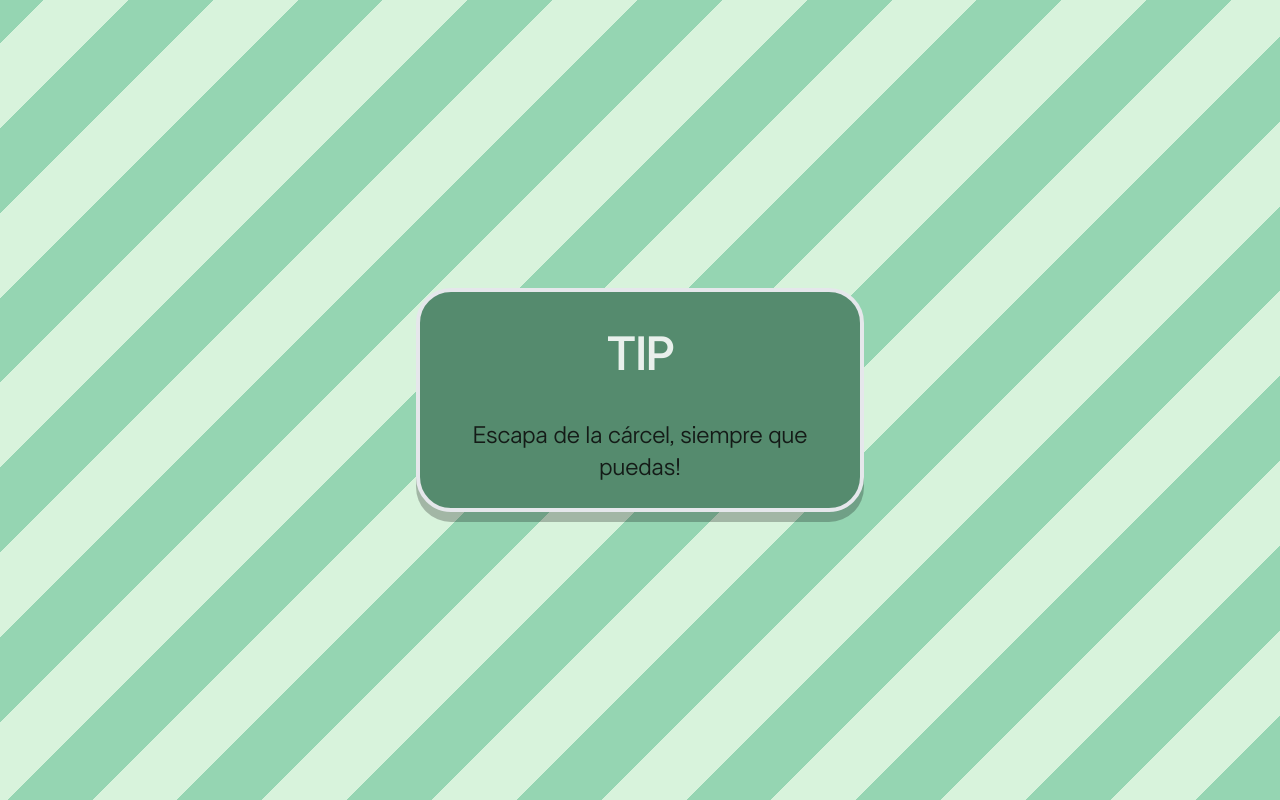
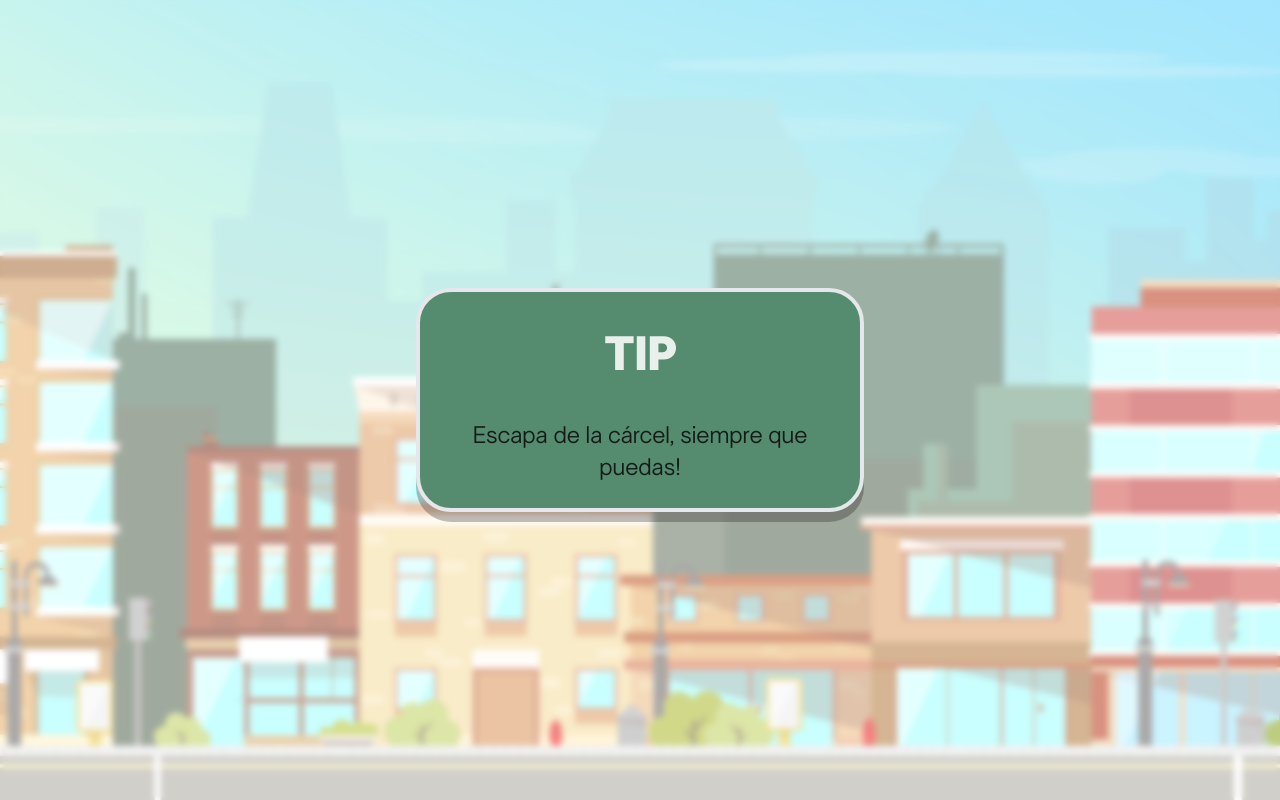
Before and after one commit to UNIZAR-30226-2026-08/frontend-web, a React (Vite) app in the folder magnate/: page / in a window 1280 px wide. Built offline with nearby package versions, Linux system fonts and the light colour scheme.

Commit message:
Feature: Improve loading page layout and styling

```diff
--- a/magnate/src/components/ui/shader.tsx
+++ b/magnate/src/components/ui/shader.tsx
@@ -2,7 +2,7 @@
 
 const ShaderLoading = ({
   text = "Cargando...", speed = 1.7,
-  jump = 15, size = 80, color = "var(--color-text-secondary)" }) => {
+  jump = 15, size = 80, color = "var(--color-tertiary)" }) => {
 
     return (
       <div style={{ display: 'flex', justifyContent: 'flex-end', alignItems: 'flex-end',
@@ -27,6 +27,7 @@
           WebkitBackgroundClip: 'text',
           WebkitTextFillColor: 'transparent',
           margin:'20px',
+          marginRight: '50px'
         }}>
           {text.split('').map((char, i) => (
             <span key={i} style={{
--- a/magnate/src/pages/Loading/Loading.tsx
+++ b/magnate/src/pages/Loading/Loading.tsx
@@ -10,10 +10,11 @@
 
 export default function Loading() {
     return (
-        <div className='flex justify-center items-center min-h-screen bg-[repeating-linear-gradient(-45deg,#95d5b2_0px,#95d5b2_60px,#d8f3dc_60px,#d8f3dc_120px)]'>
-            <Card className=" bg-[#558b6e] w-full max-w-md shadow-[0px_10px_0px_0px_rgba(0,0,0,0.25)] border-4 rounded-[35px]">
+        <div className='flex justify-center items-center min-h-screen bg-[url(@/assets/bg_city.jpg)] bg-cover bg-center bg-no-repeat relative'>
+            <div className='absolute inset-0 bg-white/50 backdrop-blur-[3px]'></div>
+                <Card className="relative bg-[#558b6e] w-full max-w-md shadow-[0px_10px_0px_0px_rgba(0,0,0,0.25)] border-4 rounded-[35px]">
                     <CardHeader>
-                    <CardTitle className="text-5xl text-center text-[var(--color-text)]">
+                        <CardTitle className="text-5xl text-center text-[var(--color-text)] font-black">
                             TIP
                         </CardTitle>
                     </CardHeader>
--- a/magnate/src/styles/global.css
+++ b/magnate/src/styles/global.css
@@ -6,7 +6,7 @@
 :root {
   --color-primary: #3fa34d;
   --color-secondary: #2a9134;
-  --color-tertiary: #40916c;
+  --color-tertiary: #558b6e;
   --color-background: #242424;
   --color-text: rgba(255, 255, 255, 0.87);
   --color-text-secondary: rgba(10, 10, 10, 0.87);
```
Also changed, not shown: magnate/src/assets/bg_city.jpg (added), 1 other file (tests, documents, lock files or other folders). Lines whose indentation alone changed are shown as unchanged.
